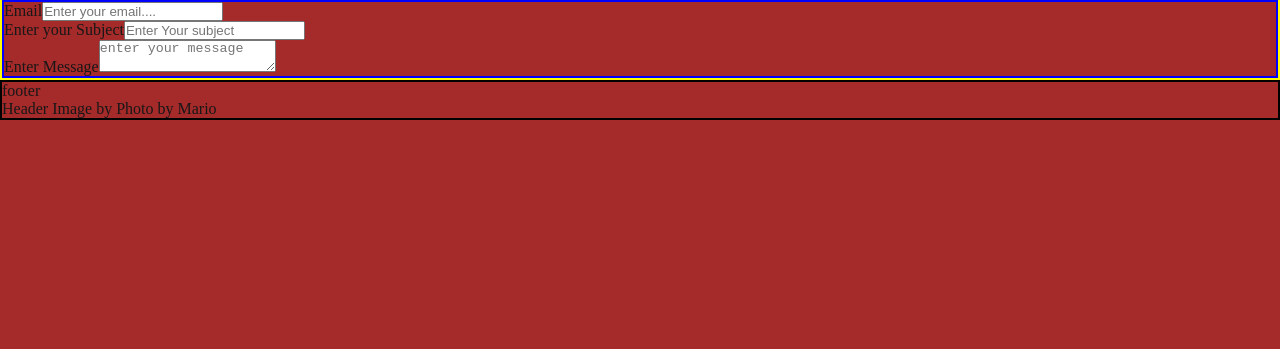
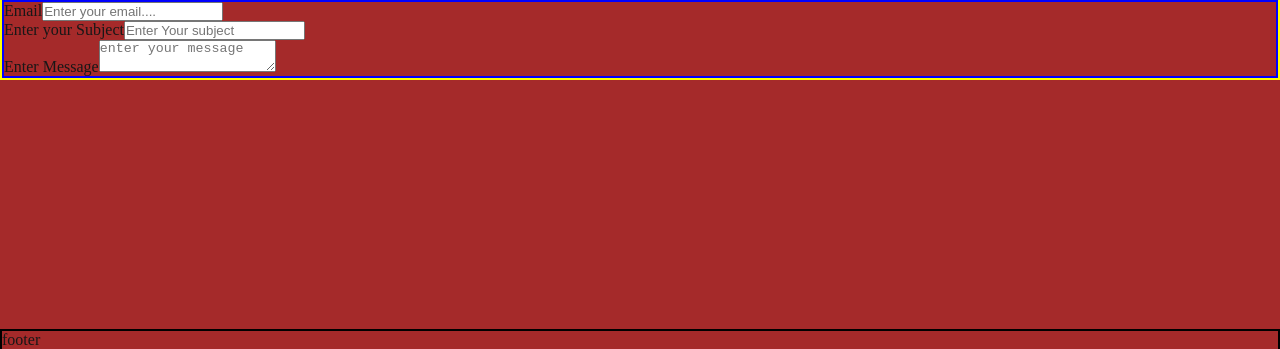
Before and after one commit to codiemaureen/CedarLakeCarpentry_V2, a Next.js app: page / in a window 1280 px wide. Shown: the part 431-780 px from the top of the page. Built offline with nearby package versions, Linux system fonts and the light colour scheme.

Commit message:
Style: fixing footer to bottom of site

```diff
--- a/src/app/component/Footer.module.css
+++ b/src/app/component/Footer.module.css
@@ -1,3 +1,6 @@
 .footerContainer{
  border: 2px solid black;
+ position: fixed;;
+ width: 100vw;
+ bottom: 0;
 }
```
